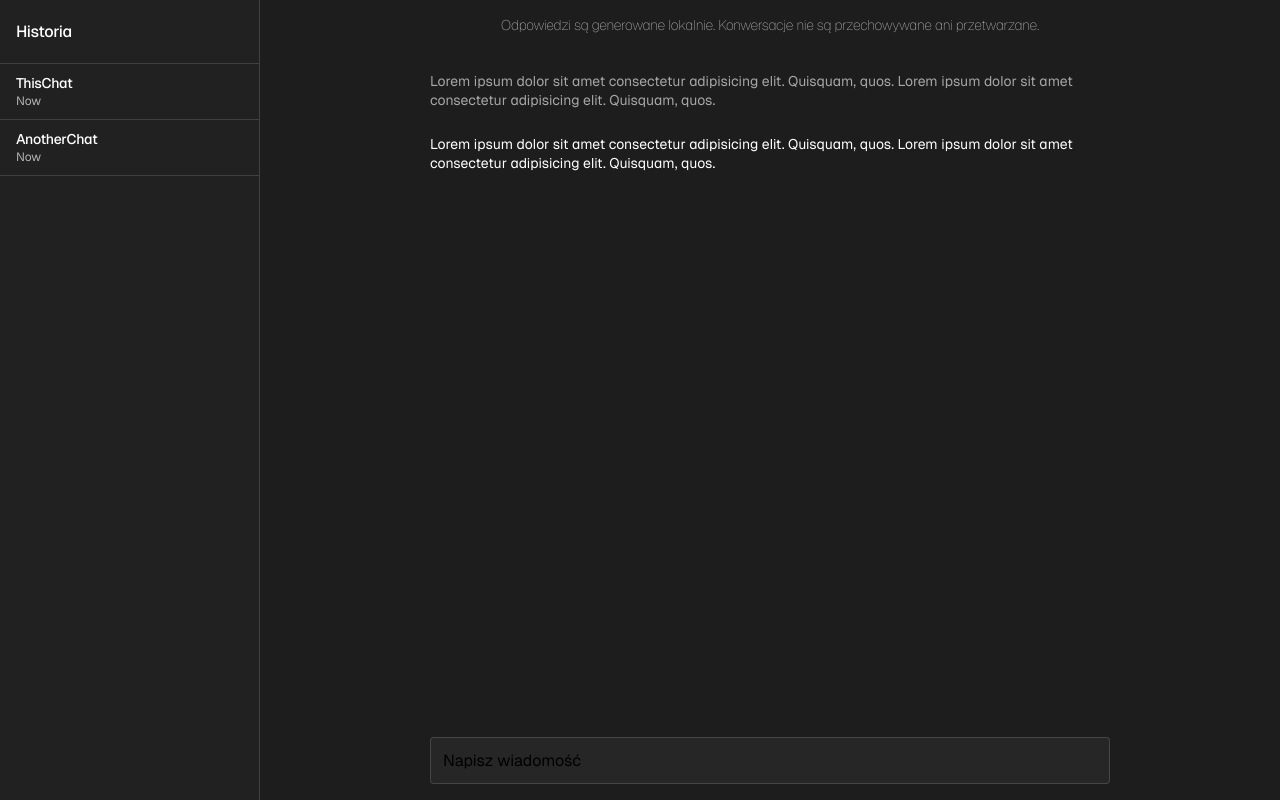
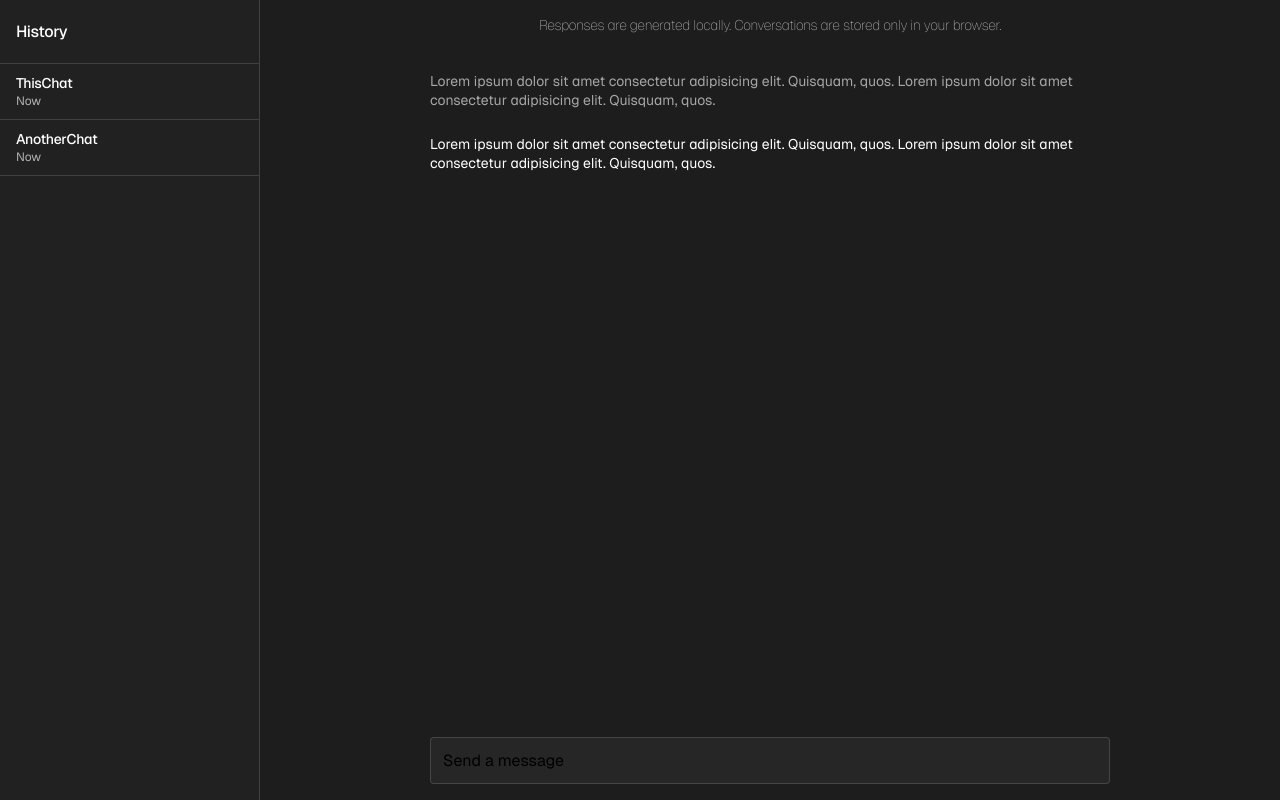
Before and after one commit to marximimus/chat, a plain HTML site: page src/index.html in a window 1280 px wide. Drawn offline with Linux system fonts and the light colour scheme.

Commit message:
Being more inclusive by having a more appreciated language than the great laguage of mighty Poland. By that I mean english. Is is sad though that we, as a society are forced into using a foreign language just so to be more professional. If anyone in the future shall read this, this will be a proof of the slow dying out of polish-ness and creation of a universal European culture as whole. Goodbye

```diff
--- a/src/index.html
+++ b/src/index.html
@@ -138,17 +138,17 @@
             }
 
             #input[data-empty]::before {
-                content: "Napisz wiadomość";
+                content: "Send a message";
             }
         </style>
     </head>
     <body>
         <div id="history">
-            <div id="history-header" class="medium-1 color-primary">Historia</div>
+            <div id="history-header" class="medium-1 color-primary">History</div>
             <div id="history-list"></div>
         </div>
         <div id="chat">
-            <div id="disclaimer">Odpowiedzi są generowane lokalnie. Konwersacje nie są przechowywane ani przetwarzane.</div>
+            <div id="disclaimer">Responses are generated locally. Conversations are stored only in your browser.</div>
             <div id="messages">
                 <div class="human">
                     Lorem ipsum dolor sit amet consectetur adipisicing elit. Quisquam, quos. Lorem ipsum dolor sit amet consectetur adipisicing elit. Quisquam, quos.
```
